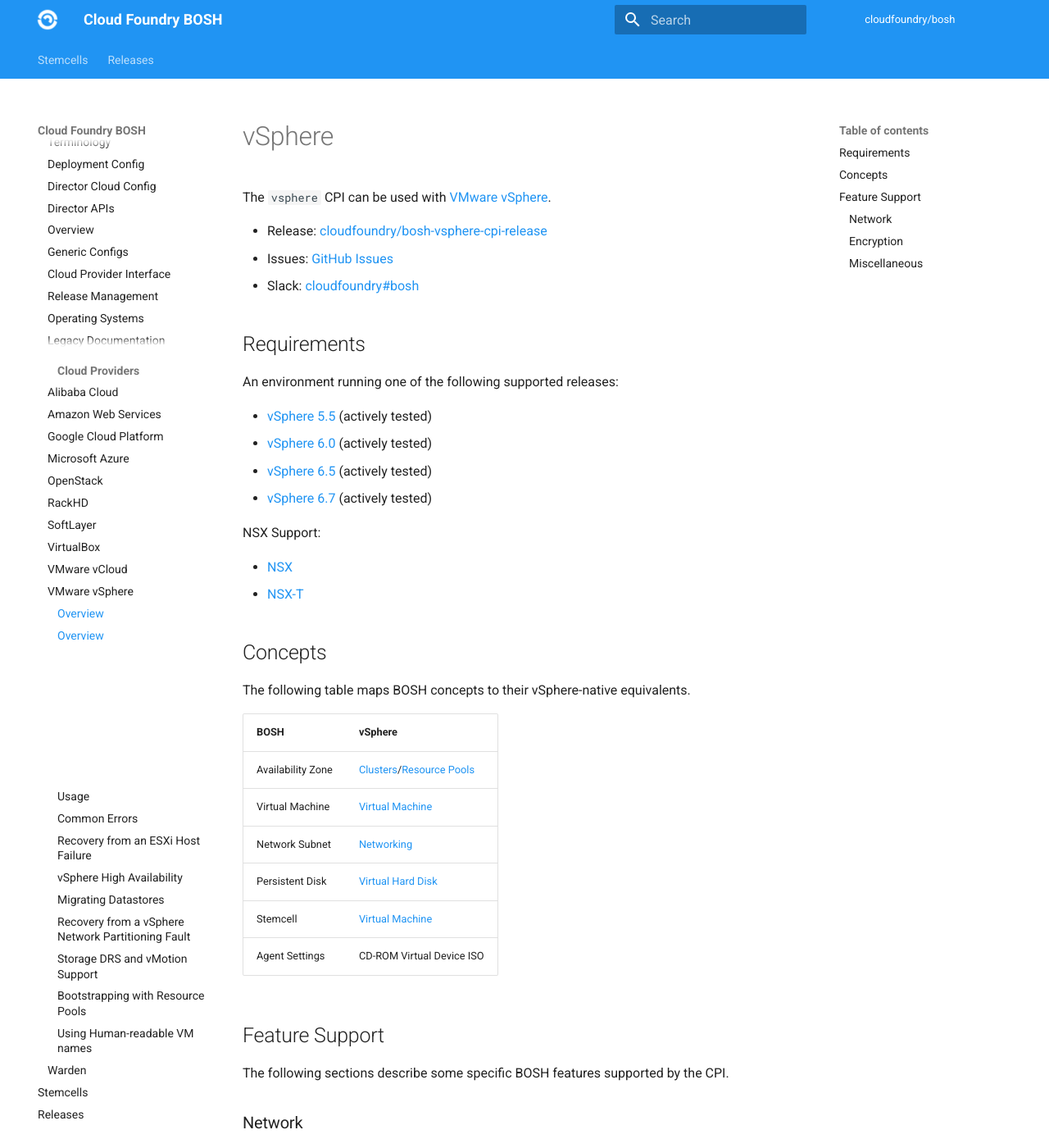
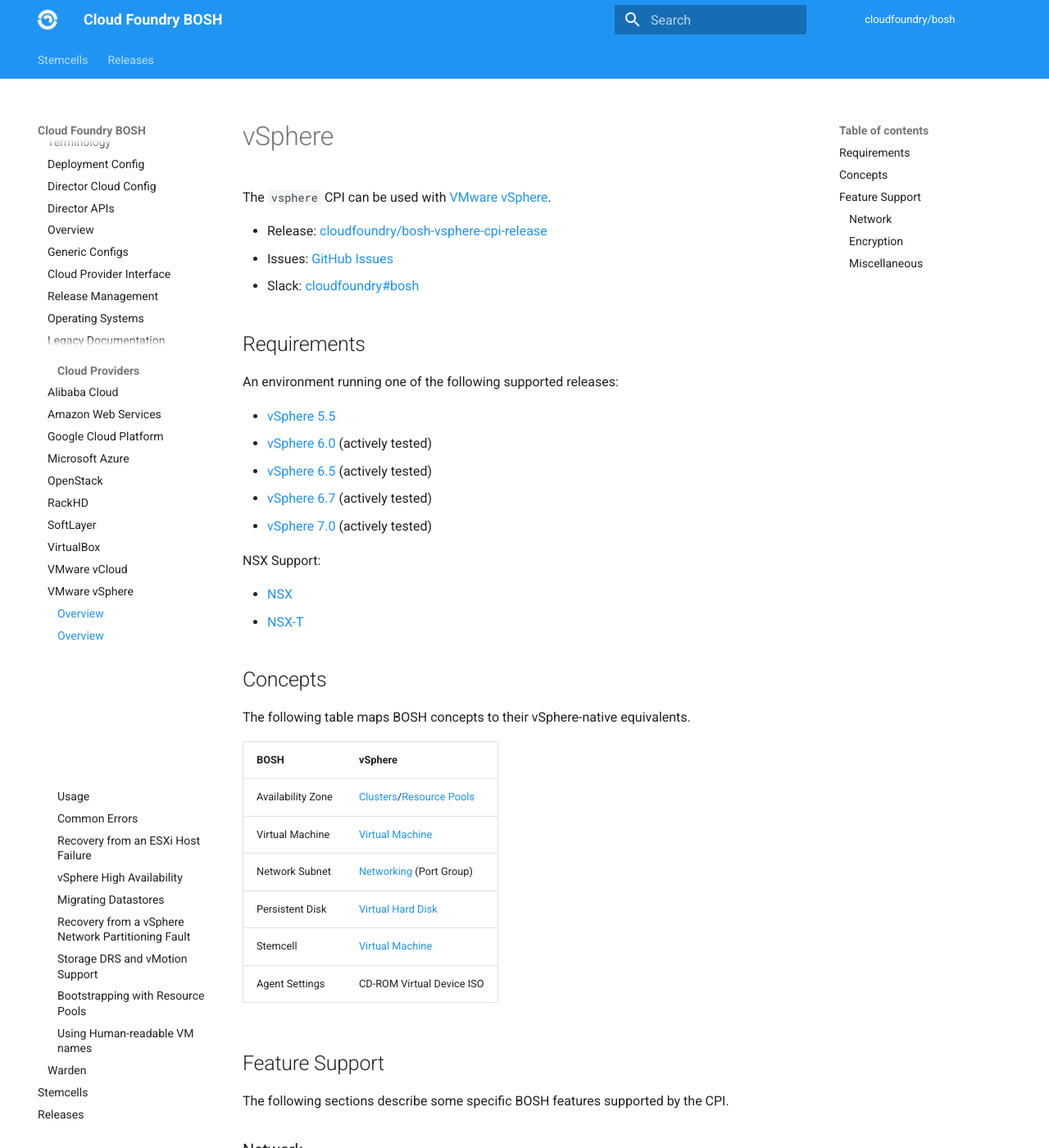
Before and after one commit to cloudfoundry/docs-bosh, an MkDocs documentation site: the page built from content/vsphere.md, in a window 1280 px wide and 1400 px high. Shown: the whole window at 82% size. Built offline with MkDocs 1.6.1 and Material for MkDocs 9.7.7, drawn with Linux system fonts in a browser that asks for light colours; old or Windows-style settings are respelled for this version of MkDocs.

Commit message:
BOSH vSphere: Include vSphere 7.0
We actively test BOSH vSphere CPI against vSphere 7.0; however, we no
longer actively test against vSphere 5.5.

We also include the term "Port Group" as a synonym for BOSH's concept of
a "Network Subnet". vSphere administrators have a concrete understanding
of Port Groups.

[#177210326](https://www.pivotaltracker.com/story/show/177210326)

Authored-by: Brian Cunnie <bcunnie@vmware.com>

```diff
--- a/content/vsphere.md
+++ b/content/vsphere.md
@@ -14,10 +14,11 @@ The `vsphere` CPI can be used with [VMware vSphere](https://www.vmware.com/produ
 
 An environment running one of the following supported releases:
 
-  * [vSphere 5.5](https://docs.vmware.com/en/VMware-vSphere/5.5/rn/vsphere-esx-vcenter-server-55-release-notes.html) (actively tested)
+  * [vSphere 5.5](https://docs.vmware.com/en/VMware-vSphere/5.5/rn/vsphere-esx-vcenter-server-55-release-notes.html)
   * [vSphere 6.0](https://docs.vmware.com/en/VMware-vSphere/6.0/rn/vsphere-esxi-vcenter-server-60-release-notes.html) (actively tested)
   * [vSphere 6.5](https://docs.vmware.com/en/VMware-vSphere/6.5/rn/vsphere-esxi-vcenter-server-65-release-notes.html) (actively tested)
   * [vSphere 6.7](https://docs.vmware.com/en/VMware-vSphere/6.7/rn/vsphere-esxi-vcenter-server-67-release-notes.html) (actively tested)
+  * [vSphere 7.0](https://docs.vmware.com/en/VMware-vSphere/7.0/rn/vsphere-esxi-vcenter-server-70-release-notes.html) (actively tested)
 
 NSX Support:
 
@@ -32,7 +33,7 @@ The following table maps BOSH concepts to their vSphere-native equivalents.
 | ---- | ------- |
 | Availability Zone | [Clusters](https://docs.vmware.com/en/VMware-vSphere/6.0/com.vmware.vsphere.monitoring.doc/GUID-A47D16C9-0B07-4DB8-BB79-D67DD97D5194.html?hWord=N4IghgNiBcIMYQK4GcAuBTATskBfIA)/[Resource Pools](https://docs.vmware.com/en/VMware-vSphere/6.0/com.vmware.vsphere.monitoring.doc/GUID-74D23242-B353-4267-8CC3-7800DD9BB92A.html) |
 | Virtual Machine | [Virtual Machine](https://docs.vmware.com/en/VMware-vSphere/6.5/com.vmware.vsphere.vm_admin.doc/GUID-55238059-912E-411F-A0E9-A7A536972A91.html) |
-| Network Subnet | [Networking](https://docs.vmware.com/en/VMware-vSphere/6.0/com.vmware.vsphere.networking.doc/GUID-35B40B0B-0C13-43B2-BC85-18C9C91BE2D4.html) |
+| Network Subnet | [Networking](https://docs.vmware.com/en/VMware-vSphere/6.0/com.vmware.vsphere.networking.doc/GUID-35B40B0B-0C13-43B2-BC85-18C9C91BE2D4.html) (Port Group) |
 | Persistent Disk | [Virtual Hard Disk](https://docs.vmware.com/en/VMware-vSphere/6.5/com.vmware.vsphere.vm_admin.doc/GUID-79116E5D-22B3-4E84-86DF-49A8D16E7AF2.html) |
 | Stemcell | [Virtual Machine](https://docs.vmware.com/en/VMware-vSphere/6.5/com.vmware.vsphere.vm_admin.doc/GUID-55238059-912E-411F-A0E9-A7A536972A91.html) |
 | Agent Settings | CD-ROM Virtual Device ISO |
```
